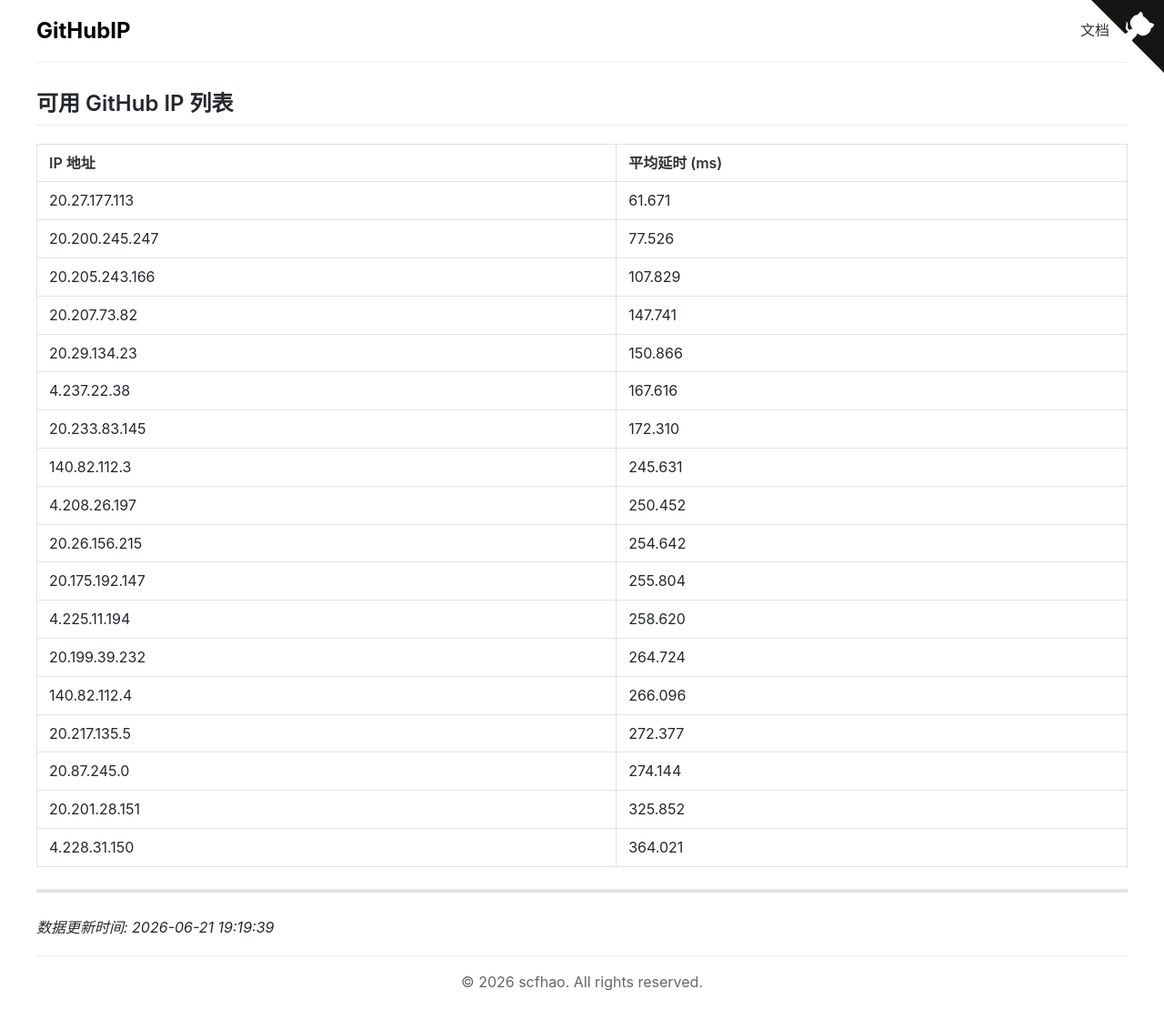
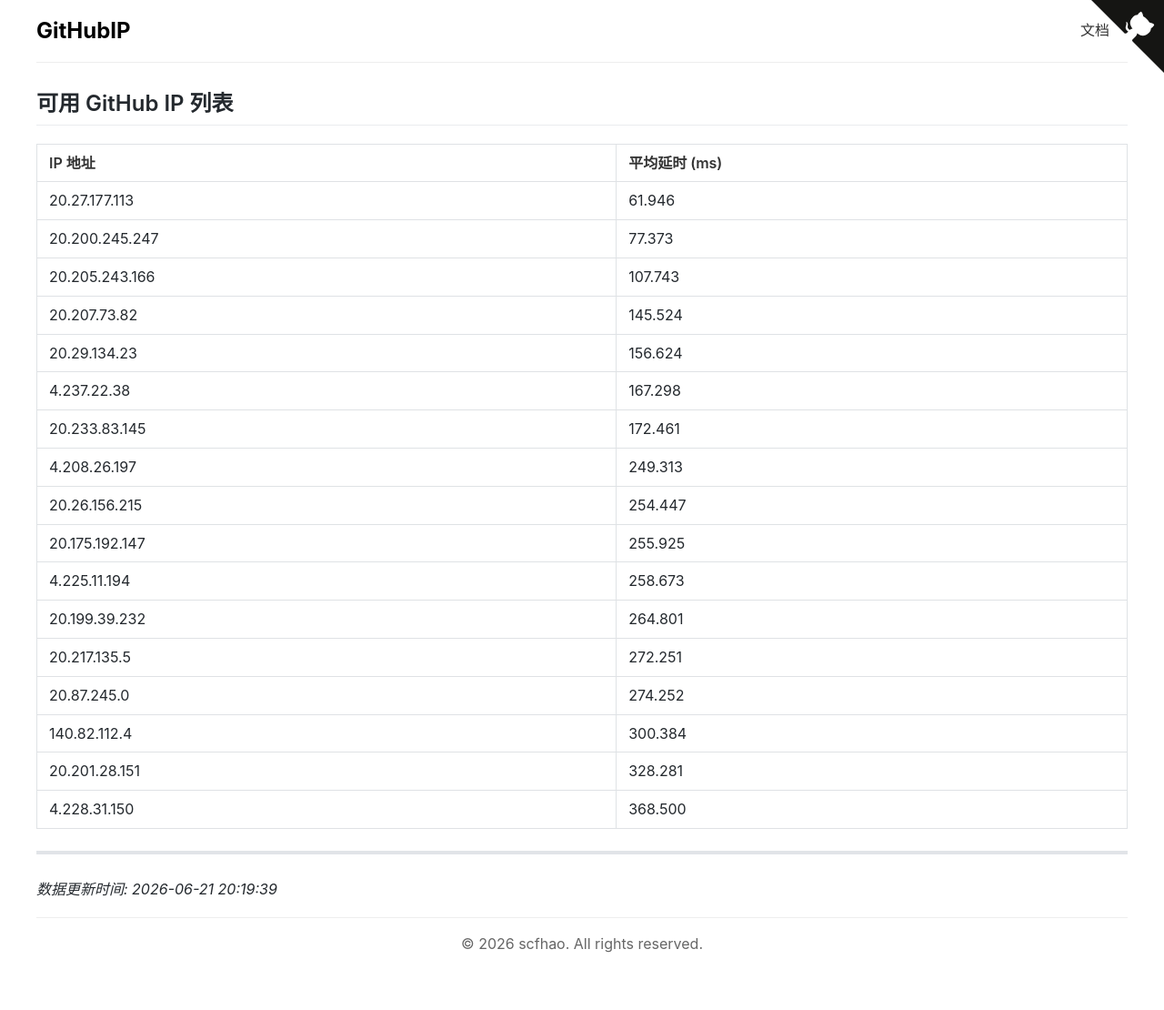
Before and after one commit to scfhao/GitHubIP, a Jekyll site: the page built from index.md, in a window 1280 px wide. Shown: the whole page at 91% size. Built offline with Jekyll 4.4.1, drawn with Linux system fonts in a browser that asks for light colours; after the commit the page ends 1068 px from its top, so only the background shows below that.

Commit message:
自动脚本执行 - 2026-06-21 20:19:39

```diff
--- a/index.md
+++ b/index.md
@@ -1,32 +1,31 @@
 ---
 layout: home
 title: GitHub IP 列表
-date: 2026-06-21 19:19:39
+date: 2026-06-21 20:19:39
 ---
 
 ## 可用 GitHub IP 列表
 
 | IP 地址 | 平均延时 (ms) |
 |---------|--------------|
-| 20.27.177.113 | 61.671 |
-| 20.200.245.247 | 77.526 |
-| 20.205.243.166 | 107.829 |
-| 20.207.73.82 | 147.741 |
-| 20.29.134.23 | 150.866 |
-| 4.237.22.38 | 167.616 |
-| 20.233.83.145 | 172.310 |
-| 140.82.112.3 | 245.631 |
-| 4.208.26.197 | 250.452 |
-| 20.26.156.215 | 254.642 |
-| 20.175.192.147 | 255.804 |
-| 4.225.11.194 | 258.620 |
-| 20.199.39.232 | 264.724 |
-| 140.82.112.4 | 266.096 |
-| 20.217.135.5 | 272.377 |
-| 20.87.245.0 | 274.144 |
-| 20.201.28.151 | 325.852 |
-| 4.228.31.150 | 364.021 |
+| 20.27.177.113 | 61.946 |
+| 20.200.245.247 | 77.373 |
+| 20.205.243.166 | 107.743 |
+| 20.207.73.82 | 145.524 |
+| 20.29.134.23 | 156.624 |
+| 4.237.22.38 | 167.298 |
+| 20.233.83.145 | 172.461 |
+| 4.208.26.197 | 249.313 |
+| 20.26.156.215 | 254.447 |
+| 20.175.192.147 | 255.925 |
+| 4.225.11.194 | 258.673 |
+| 20.199.39.232 | 264.801 |
+| 20.217.135.5 | 272.251 |
+| 20.87.245.0 | 274.252 |
+| 140.82.112.4 | 300.384 |
+| 20.201.28.151 | 328.281 |
+| 4.228.31.150 | 368.500 |
 
 ---
 
-*数据更新时间: 2026-06-21 19:19:39*
+*数据更新时间: 2026-06-21 20:19:39*
```
